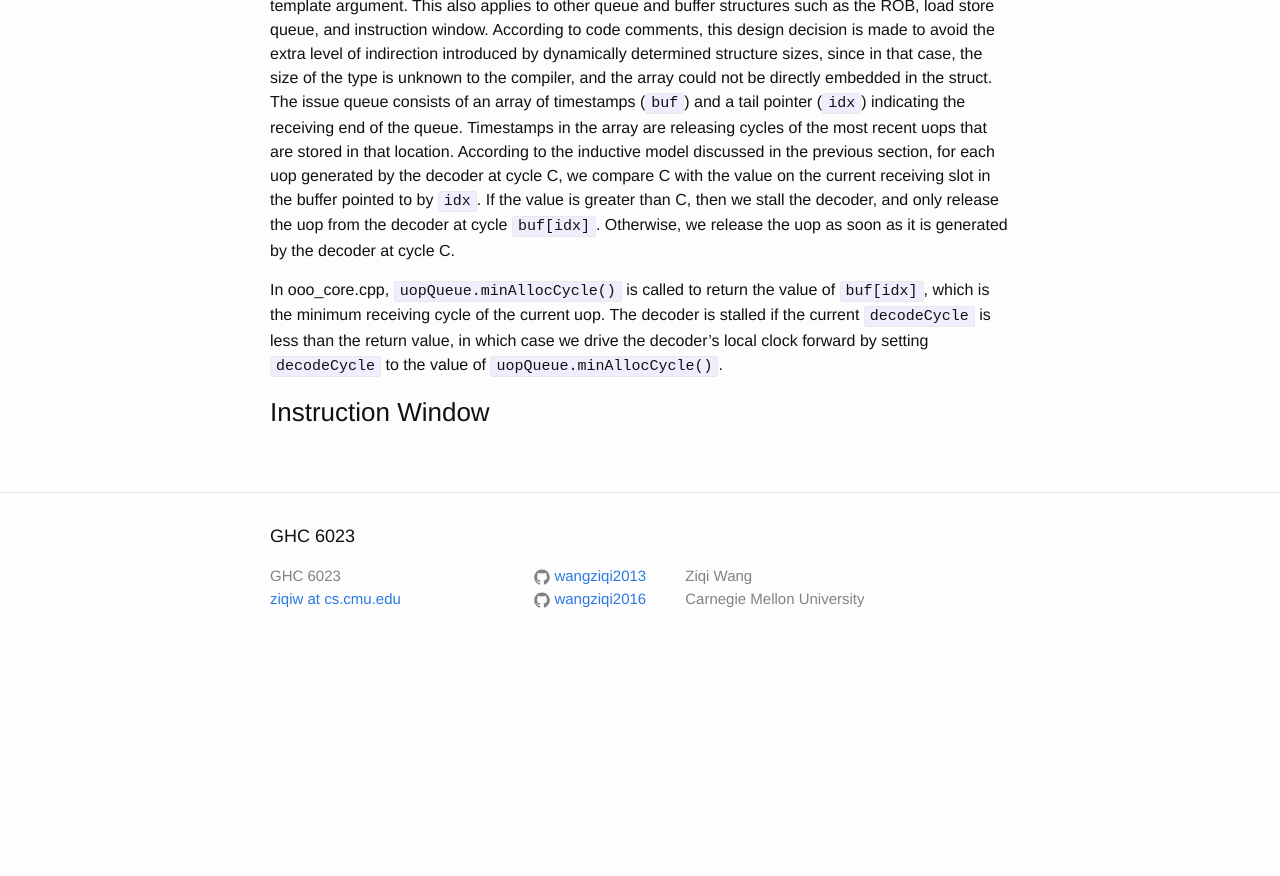
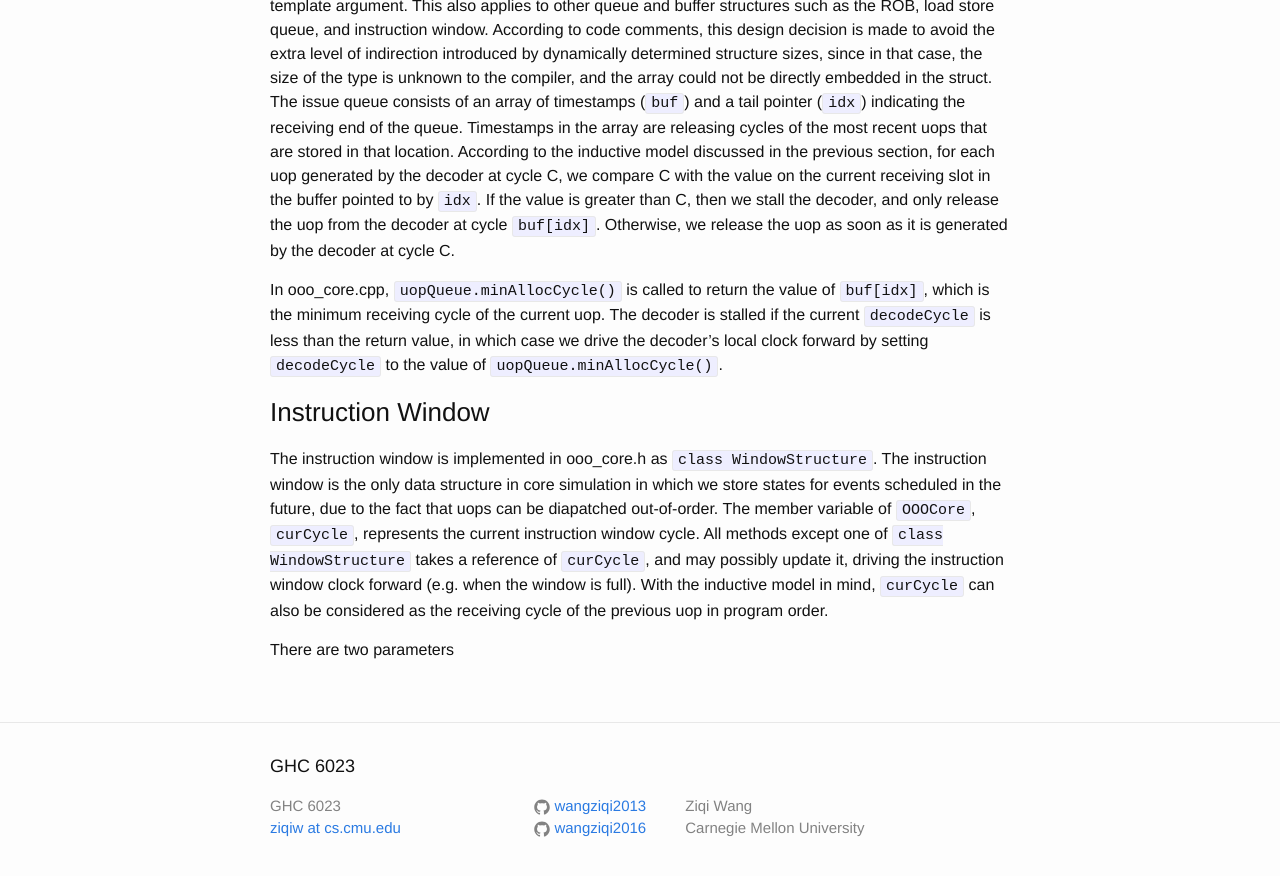
Before and after one commit to wangziqi2013/wangziqi2013.github.io, a Jekyll site: the page built from _posts/2019-12-31-zsim-microarch.markdown, in a window 1280 px wide and 900 px high, scrolled down 13749 px. Shown: the top 876 px of the window. Built offline with Jekyll 4.4.1, drawn with Linux system fonts in a browser that asks for light colours; before the commit the page ends 14419 px from its top, so only the background shows below that.

Commit message:
Addding ins window

```diff
--- a/_posts/2019-12-31-zsim-microarch.markdown
+++ b/_posts/2019-12-31-zsim-microarch.markdown
@@ -504,3 +504,12 @@ cycle of the current uop. The decoder is stalled if the current `decodeCycle` is
 we drive the decoder's local clock forward by setting `decodeCycle` to the value of `uopQueue.minAllocCycle()`.
 
 ### Instruction Window
+
+The instruction window is implemented in ooo\_core.h as `class WindowStructure`. The instruction window is the only data
+structure in core simulation in which we store states for events scheduled in the future, due to the fact that uops
+can be diapatched out-of-order. The member variable of `OOOCore`, `curCycle`, represents the current instruction window
+cycle. All methods except one of `class WindowStructure` takes a reference of `curCycle`, and may possibly update it,
+driving the instruction window clock forward (e.g. when the window is full). With the inductive model in mind, `curCycle`
+can also be considered as the receiving cycle of the previous uop in program order.
+
+There are two parameters
```
